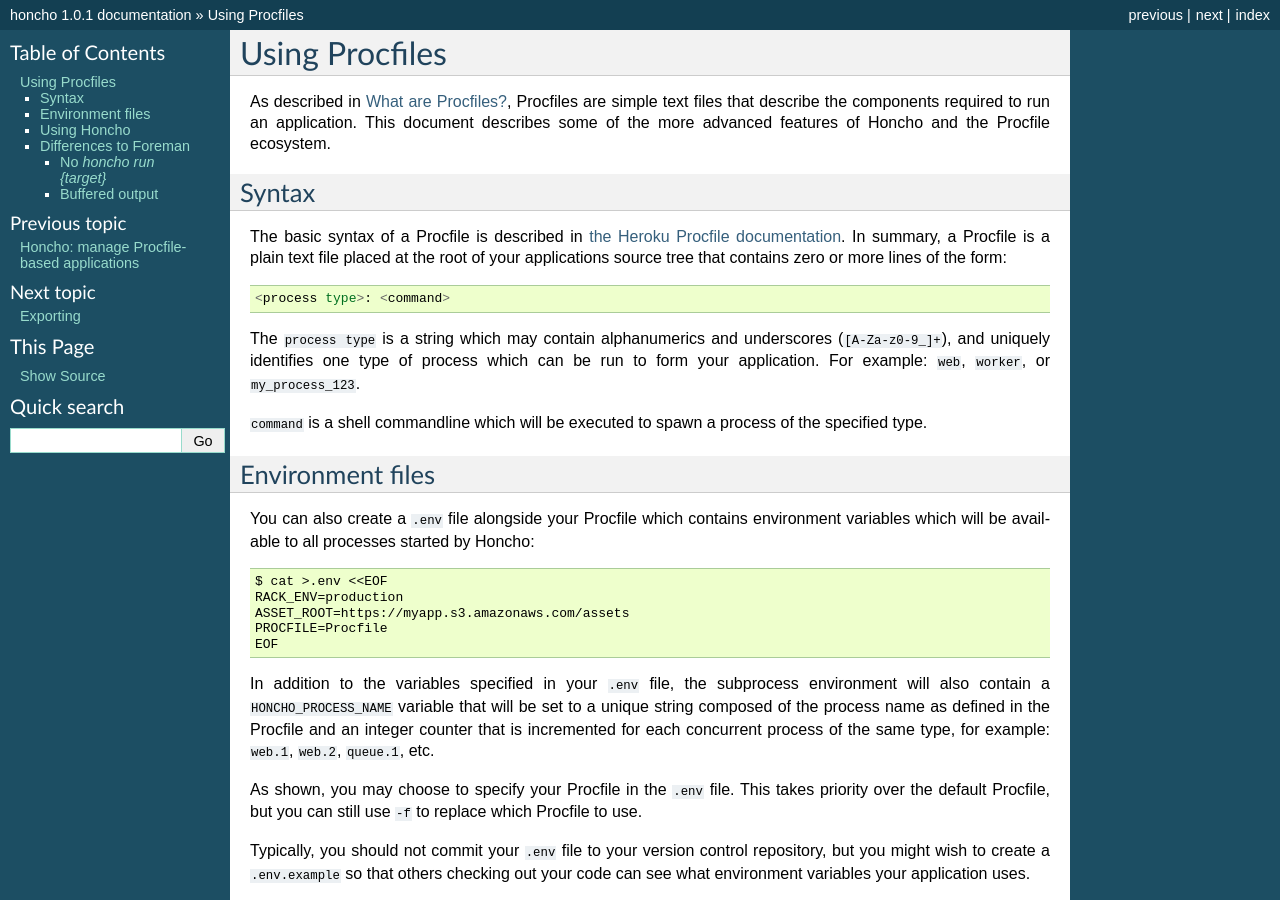
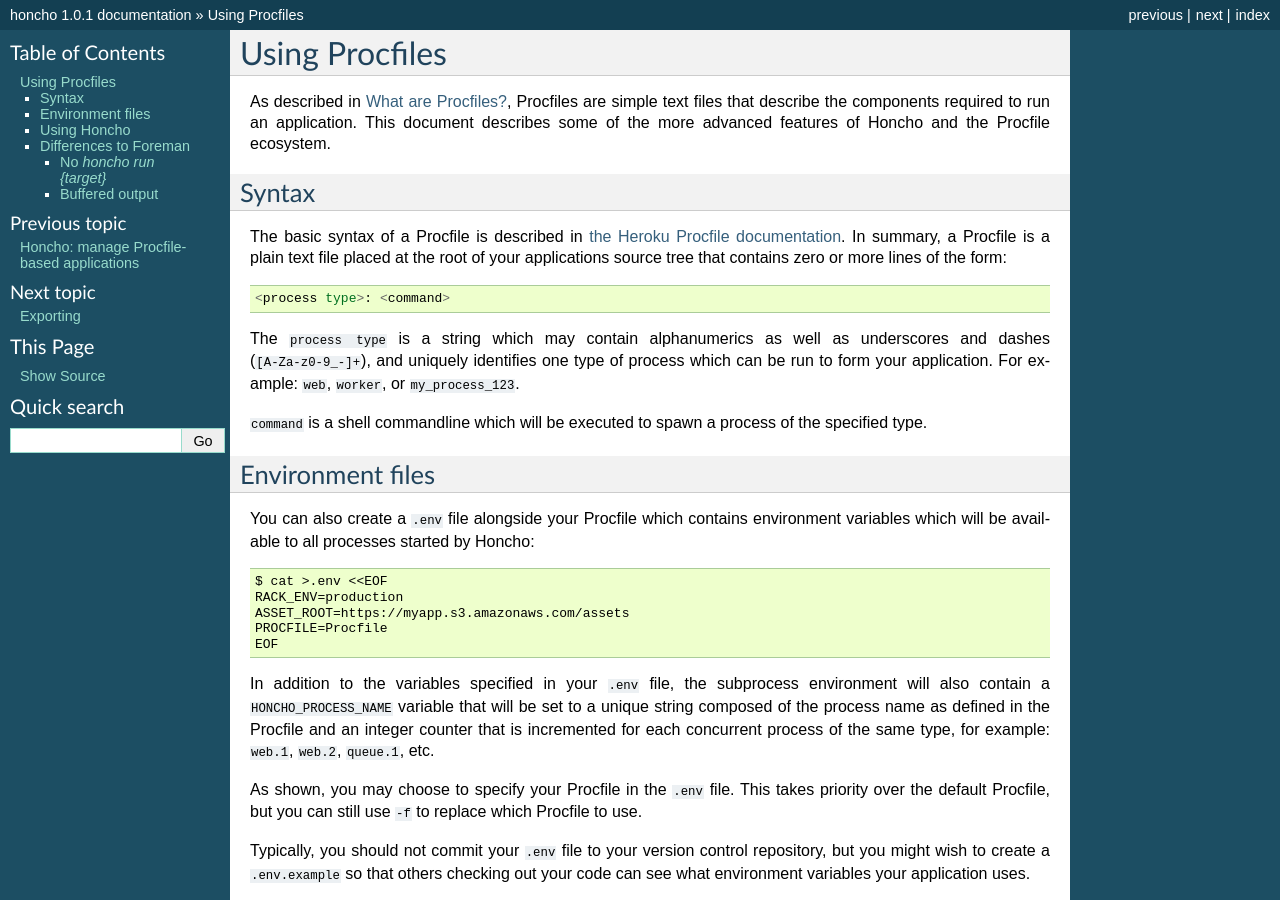
Before and after one commit to nickstenning/honcho, a Sphinx documentation site: the page built from doc/using_procfiles.rst, in a window 1280 px wide and 900 px high. Built offline with Sphinx 7.4.7, drawn with Linux system fonts in a browser that asks for light colours.

Commit message:
Allow `-` (dash) in process type
The de facto Procfile standard allows this.

Closes #206.

```diff
--- a/doc/using_procfiles.rst
+++ b/doc/using_procfiles.rst
@@ -18,10 +18,10 @@
 
     <process type>: <command>
 
-The ``process type`` is a string which may contain alphanumerics and underscores
-(``[A-Za-z0-9_]+``), and uniquely identifies one type of process which can be
-run to form your application. For example: ``web``, ``worker``, or
-``my_process_123``.
+The ``process type`` is a string which may contain alphanumerics as well as
+underscores and dashes (``[A-Za-z0-9_-]+``), and uniquely identifies one type
+of process which can be run to form your application. For example: ``web``,
+``worker``, or ``my_process_123``.
 
 ``command`` is a shell commandline which will be executed to spawn a process of
 the specified type.
```
Also changed, not shown: 2 other files.
